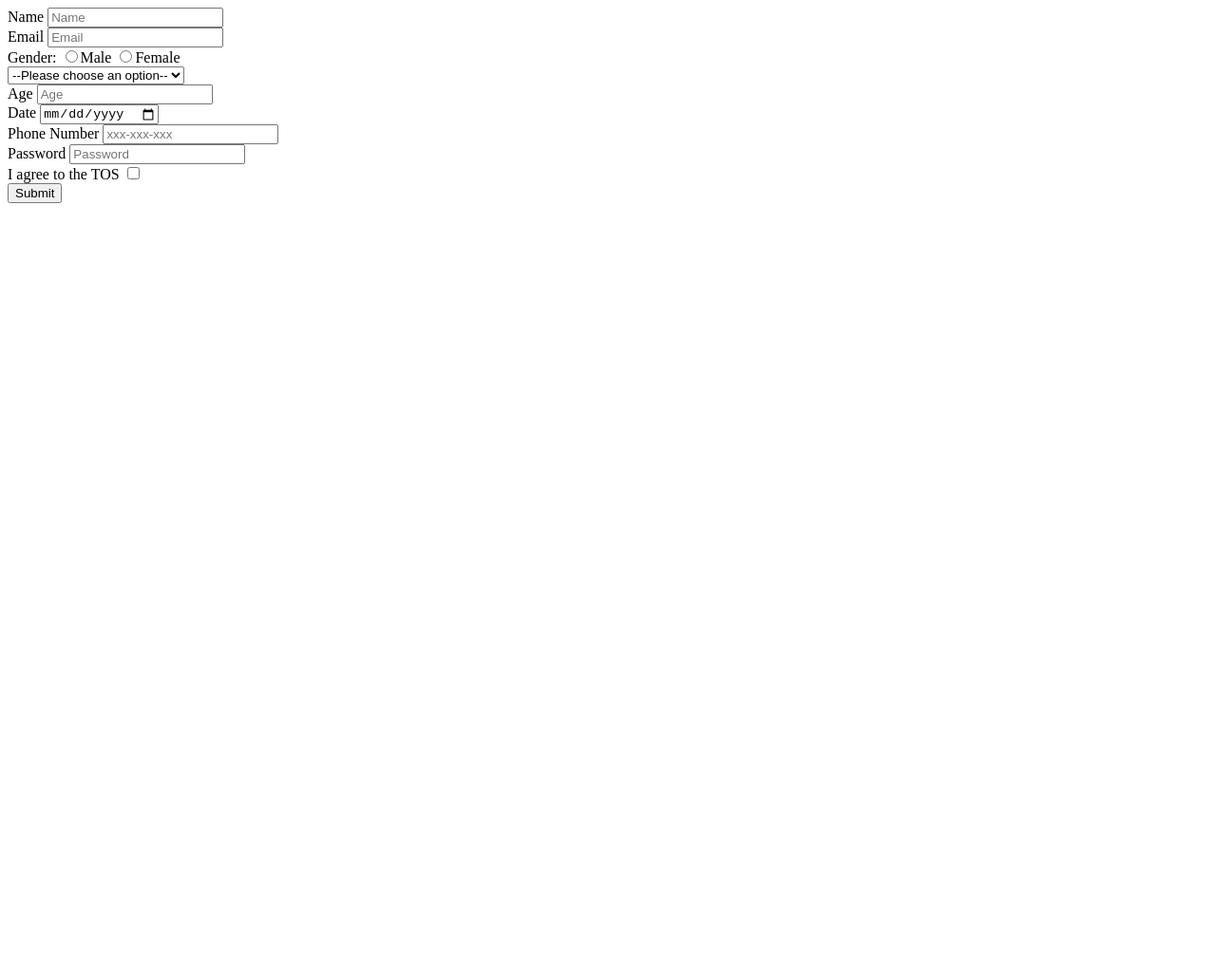
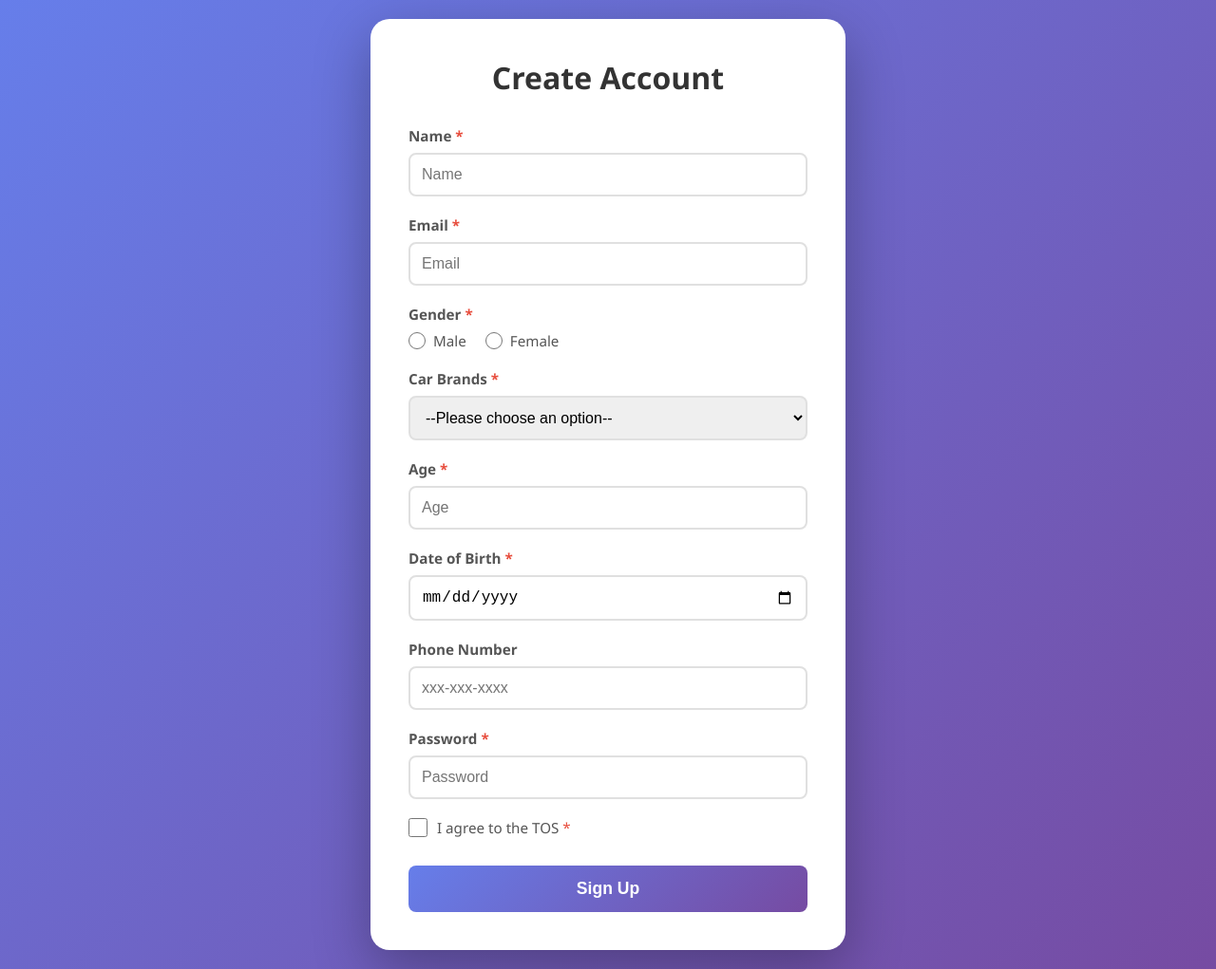
Before and after one commit to acciojob/signup-form-car-shrihari-kale, a website: page main.html in a window 1280 px wide. Shown: the whole page at 95% size. Before the commit the page ends 800 px from the top, so only its background shows below. Drawn offline with Linux system fonts and the light colour scheme.

Commit message:
created a submission

```diff
--- a/main.html
+++ b/main.html
@@ -1,52 +1,237 @@
 <!DOCTYPE html>
+<html lang="en">
+<head>
+    <meta charset="UTF-8">
+    <meta name="viewport" content="width=device-width, initial-scale=1.0">
+    <title>Signup Form</title>
+    <style>
+        * {
+            margin: 0;
+            padding: 0;
+            box-sizing: border-box;
+        }
 
-<html>
+        body {
+            font-family: 'Segoe UI', Tahoma, Geneva, Verdana, sans-serif;
+            background: linear-gradient(135deg, #667eea 0%, #764ba2 100%);
+            min-height: 100vh;
+            display: flex;
+            justify-content: center;
+            align-items: center;
+            padding: 20px;
+        }
 
-<head>
-	<link rel="stylesheet" href="styles.css">
+        .form-container {
+            background: white;
+            padding: 40px;
+            border-radius: 20px;
+            box-shadow: 0 20px 60px rgba(0, 0, 0, 0.3);
+            max-width: 500px;
+            width: 100%;
+        }
+
+        h1 {
+            text-align: center;
+            color: #333;
+            margin-bottom: 30px;
+            font-size: 2rem;
+        }
+
+        .form-group {
+            margin-bottom: 20px;
+        }
+
+        label {
+            display: block;
+            margin-bottom: 8px;
+            color: #555;
+            font-weight: 600;
+            font-size: 0.95rem;
+        }
+
+        input[type="text"],
+        input[type="email"],
+        input[type="number"],
+        input[type="date"],
+        input[type="tel"],
+        input[type="password"],
+        select {
+            width: 100%;
+            padding: 12px;
+            border: 2px solid #e0e0e0;
+            border-radius: 8px;
+            font-size: 1rem;
+            transition: all 0.3s;
+        }
+
+        input:focus,
+        select:focus {
+            outline: none;
+            border-color: #667eea;
+            box-shadow: 0 0 0 3px rgba(102, 126, 234, 0.1);
+        }
+
+        .radio-group {
+            display: flex;
+            gap: 20px;
+            margin-top: 8px;
+        }
+
+        .radio-option {
+            display: flex;
+            align-items: center;
+            gap: 8px;
+        }
+
+        input[type="radio"] {
+            width: 18px;
+            height: 18px;
+            cursor: pointer;
+        }
+
+        .radio-option label {
+            margin: 0;
+            cursor: pointer;
+            font-weight: normal;
+        }
+
+        .checkbox-group {
+            display: flex;
+            align-items: center;
+            gap: 10px;
+            margin-top: 8px;
+        }
+
+        input[type="checkbox"] {
+            width: 20px;
+            height: 20px;
+            cursor: pointer;
+        }
+
+        .checkbox-group label {
+            margin: 0;
+            cursor: pointer;
+            font-weight: normal;
+        }
+
+        .submit-btn {
+            width: 100%;
+            padding: 14px;
+            background: linear-gradient(135deg, #667eea 0%, #764ba2 100%);
+            color: white;
+            border: none;
+            border-radius: 8px;
+            font-size: 1.1rem;
+            font-weight: bold;
+            cursor: pointer;
+            transition: all 0.3s;
+            margin-top: 10px;
+        }
+
+        .submit-btn:hover {
+            transform: translateY(-2px);
+            box-shadow: 0 10px 20px rgba(102, 126, 234, 0.3);
+        }
+
+        .required {
+            color: #e74c3c;
+        }
+
+        @media (max-width: 600px) {
+            .form-container {
+                padding: 30px 20px;
+            }
+
+            h1 {
+                font-size: 1.5rem;
+            }
+        }
+    </style>
 </head>
+<body>
+    <div class="form-container">
+        <h1>Create Account</h1>
+        <form id="signupForm">
+            <!-- Name -->
+            <div class="form-group">
+                <label for="name">Name <span class="required">*</span></label>
+                <input type="text" id="name" name="name" placeholder="Name" required>
+            </div>
 
-<body>
-	<form action="#" method="post">
-	<label for="name">Name</label>
-	<input type="text" id="name"placeholder="Name" required>
-<br>
-	<label for="email">Email</label>
-	<input type="email" id="email"placeholder="Email" required>
-<br>
-		<label for="Gender">Gender:</label>
-        <input type="radio" id="gender_m"value="Male" required>Male
-        <input type="radio" id="gender_f"value="female" required>Female
-   <br>
-<select  id="cars" required>
-<option value="" disabled selected hidden>--Please choose an option--</option>
-  <option value="volvo">Volvo</option>
-  <option value="saab">Saab</option>
-  <option value="mercedes">Mercedes</option>
-  <option value="audi">Audi</option>
-</select>
-	<br>
-<label for="age">Age</label>
-		<input type="number" id="age" placeholder="Age" required>
-<br>
-		<label for="dob"> Date</label>
-		<input type="date" id="dob" required>
-<br>
-		<label for="tel">Phone Number</label>
-		<input type="tel" id="tel" placeholder="xxx-xxx-xxx">
-<br>
-		<label for="password">Password</label>
-		<input type="password" id="password" placeholder="Password" required>
-	<br>
-		<label for="I agree to the TOS">I agree to the TOS</label>
-		<input type="checkbox" id="tos" required>
-		<br>
-		<button type="submit">Submit</button>
-	</form>
-	<!-- the entire body must be written by student -->
-    <script type="text/javascript" src="./script.js">
-</script>
+            <!-- Email -->
+            <div class="form-group">
+                <label for="email">Email <span class="required">*</span></label>
+                <input type="email" id="email" name="email" placeholder="Email" required>
+            </div>
 
+            <!-- Gender -->
+            <div class="form-group">
+                <label>Gender <span class="required">*</span></label>
+                <div class="radio-group">
+                    <div class="radio-option">
+                        <input type="radio" id="gender_m" name="gender" value="male" required>
+                        <label for="gender_m">Male</label>
+                    </div>
+                    <div class="radio-option">
+                        <input type="radio" id="gender_f" name="gender" value="female" required>
+                        <label for="gender_f">Female</label>
+                    </div>
+                </div>
+            </div>
+
+            <!-- Car Brands -->
+            <div class="form-group">
+                <label for="cars">Car Brands <span class="required">*</span></label>
+                <select id="cars" name="cars" required>
+                    <option value="">--Please choose an option--</option>
+                    <option value="toyota">Toyota</option>
+                    <option value="honda">Honda</option>
+                    <option value="ford">Ford</option>
+                    <option value="bmw">BMW</option>
+                    <option value="mercedes">Mercedes-Benz</option>
+                    <option value="audi">Audi</option>
+                    <option value="tesla">Tesla</option>
+                    <option value="hyundai">Hyundai</option>
+                    <option value="nissan">Nissan</option>
+                    <option value="other">Other</option>
+                </select>
+            </div>
+
+            <!-- Age -->
+            <div class="form-group">
+                <label for="age">Age <span class="required">*</span></label>
+                <input type="number" id="age" name="age" placeholder="Age" min="18" max="120" required>
+            </div>
+
+            <!-- DOB -->
+            <div class="form-group">
+                <label for="dob">Date of Birth <span class="required">*</span></label>
+                <input type="date" id="dob" name="dob" required>
+            </div>
+
+            <!-- Phone Number -->
+            <div class="form-group">
+                <label for="tel">Phone Number</label>
+                <input type="tel" id="tel" name="tel" placeholder="xxx-xxx-xxxx" pattern="[0-9]{3}-[0-9]{3}-[0-9]{4}">
+            </div>
+
+            <!-- Password -->
+            <div class="form-group">
+                <label for="password">Password <span class="required">*</span></label>
+                <input type="password" id="password" name="password" placeholder="Password" minlength="8" required>
+            </div>
+
+            <!-- TOS Checkbox -->
+            <div class="form-group">
+                <div class="checkbox-group">
+                    <input type="checkbox" id="tos" name="tos" required>
+                    <label for="tos">I agree to the TOS <span class="required">*</span></label>
+                </div>
+            </div>
+
+            <!-- Submit Button -->
+            <button type="submit" class="submit-btn">Sign Up</button>
+        </form>
+    </div>
 </body>
-
 </html>
```
